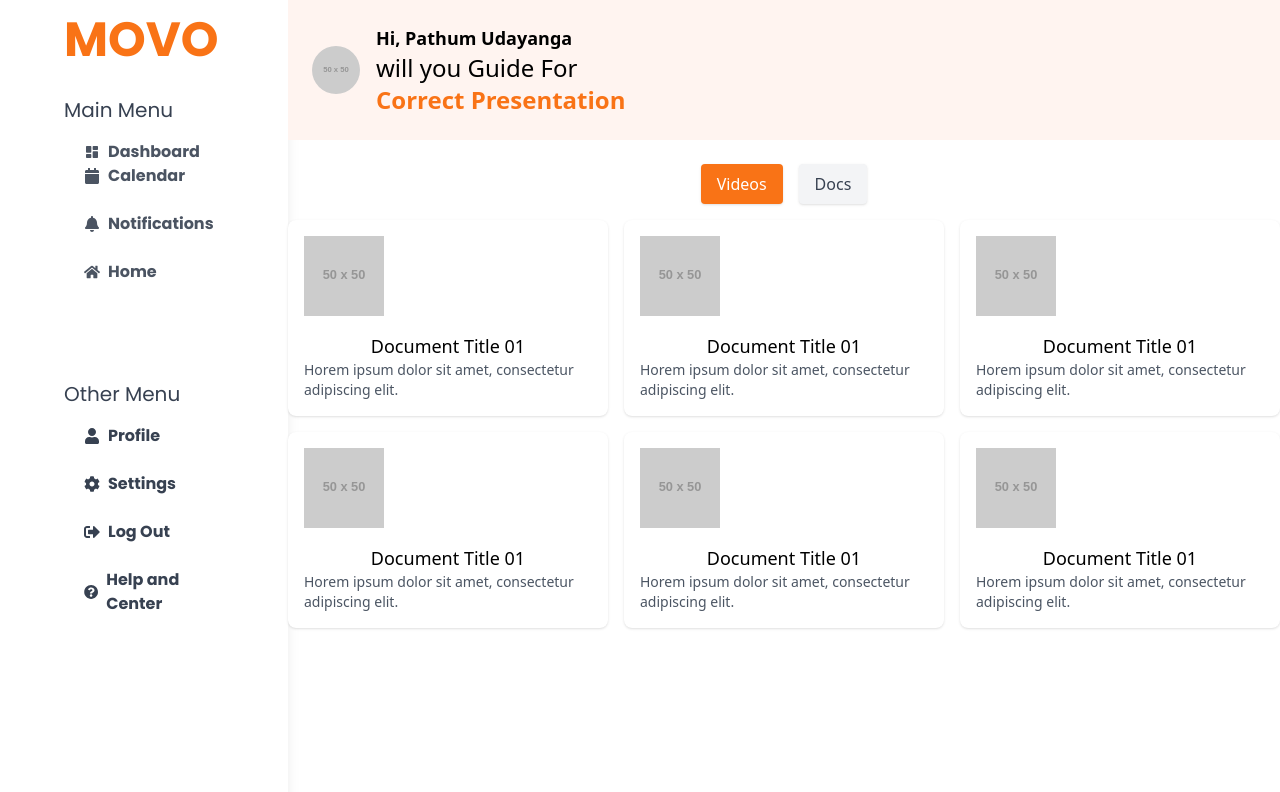
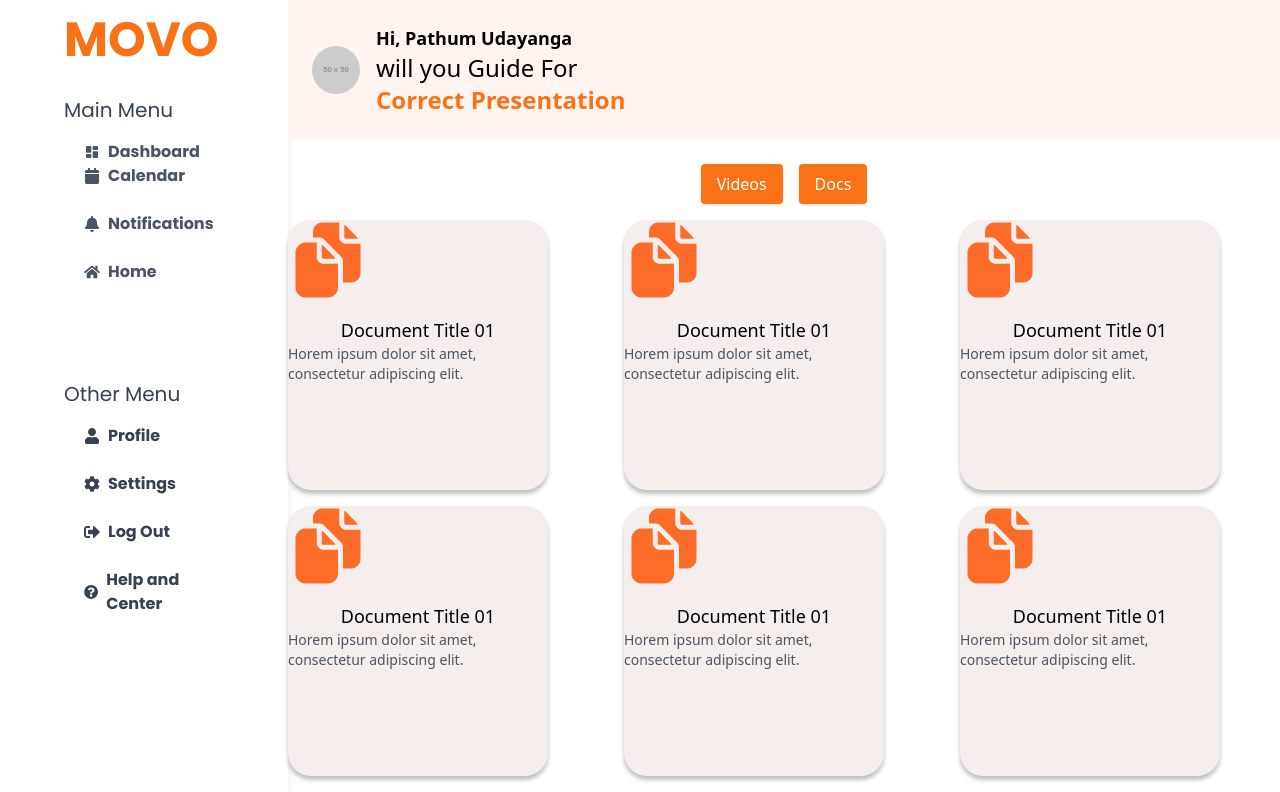
Before and after one commit to PathumUdayanga2002/movo-v2, a React (Vite) app in the folder frontend/: page /presenter/VideoGuide in a window 1280 px wide. Shown: the top 792 px of the page. Built offline with nearby package versions, Linux system fonts and the light colour scheme; no server answers; sample sign-in values are in the browser's storage.

Commit message:
style page

```diff
--- a/frontend/src/Presenter/VideoGuide/VideoGuide.jsx
+++ b/frontend/src/Presenter/VideoGuide/VideoGuide.jsx
@@ -1,9 +1,10 @@
 import React from 'react'
 import Sidebar from '../../components/SIdebar/Sidebar'
+import img1 from '../../assets/images/ion_documents.svg'
 
 const VideoGuide = () => {
 
-  const documents = Array(6).fill({
+  const documents = Array(9).fill({
     title: "Document Title 01",
     description: "Horem ipsum dolor sit amet, consectetur adipiscing elit.",
   });
@@ -30,12 +31,12 @@ const VideoGuide = () => {
       <div className="mt-6">
       <div className="flex justify-center gap-4 mb-4">
         <button className="bg-orange-500 text-white px-4 py-2 rounded shadow">Videos</button>
-        <button className="bg-gray-100 text-gray-700 px-4 py-2 rounded shadow">Docs</button>
+        <button className="bg-orange-500 text-white px-4 py-2 rounded shadow">Docs</button>
       </div>
       <div className="grid grid-cols-3 gap-4">
         {documents.map((doc, index) => (
-          <div key={index} className="bg-white shadow p-4 rounded-lg">
-            <div className="text-orange-500 text-5xl mb-4"><img src="https://via.placeholder.com/50" className="w-20 h-20 relative overflow-hidden items-center" /></div>
+          <div key={index} className="w-[260px] h-[270px] bg-[#f6eded] rounded-[23px] shadow-[0px_4px_4px_0px_rgba(0,0,0,0.25)]">
+            <div className="text-orange-500 text-5xl mb-4"><img src={img1} className="w-20 h-20 relative overflow-hidden items-center" /></div>
             <h3 className="w-15 h-15 text-center text-black text-lg font-medium">{doc.title}</h3>
             <p className="text-gray-600 text-sm">{doc.description}</p>
           </div>
```
Also changed, not shown: frontend/src/assets/images/ion_documents.svg (added).
